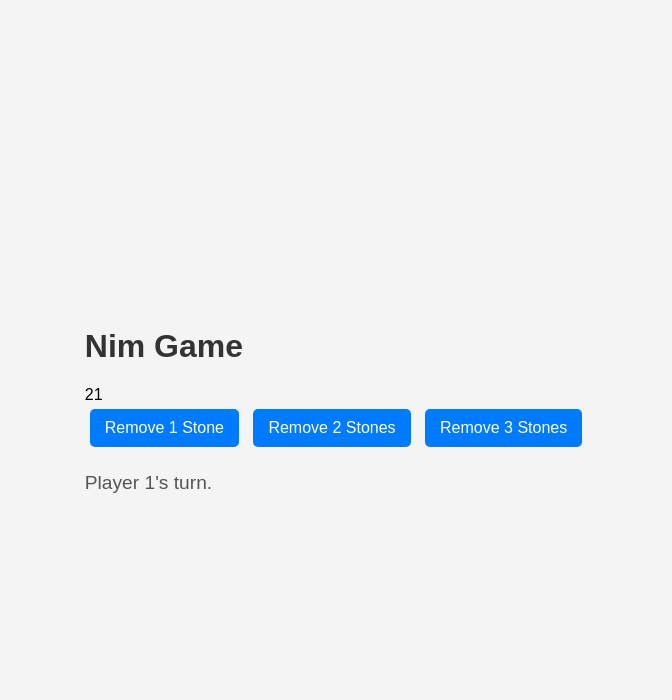
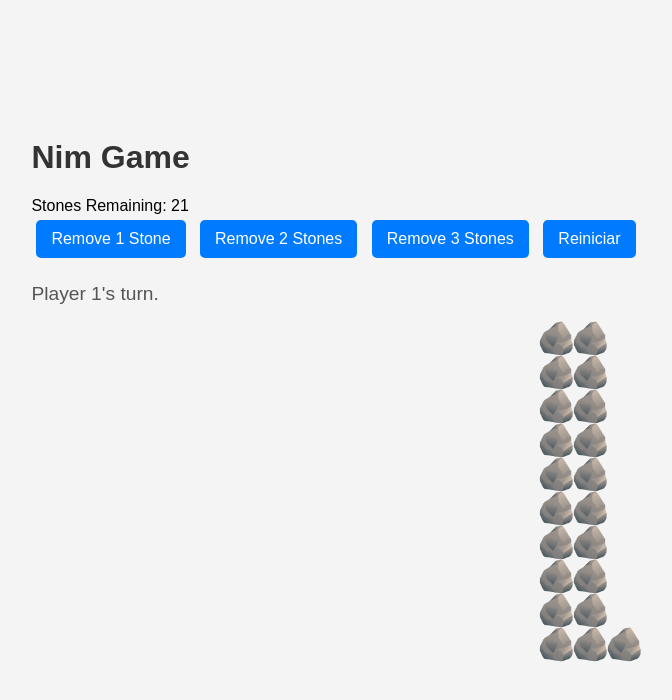
Before and after one commit to TheRealOneAle/NimGame, a website: page nim-game/src/index.html in a window 1280 px wide. Shown: the whole page, without its empty margins (304-976 px from the left). Drawn offline with Linux system fonts and the light colour scheme.

Commit message:
Añadido boton de reinicio y forma visual de ver el juego

```diff
--- a/nim-game/src/index.html
+++ b/nim-game/src/index.html
@@ -14,8 +14,10 @@
             <button class="remove-button" data-stones="1">Remove 1 Stone</button>
             <button class="remove-button" data-stones="2">Remove 2 Stones</button>
             <button class="remove-button" data-stones="3">Remove 3 Stones</button>
+            <button id="restart-btn">Reiniciar</button>
         </div>
         <div id="message" class="message"></div>
+        <div id="stones-visual" class="stones-visual"></div>
     </div>
     <script src="scripts/app.js"></script>
 </body>
--- a/nim-game/src/scripts/app.js
+++ b/nim-game/src/scripts/app.js
@@ -13,12 +13,16 @@
     addEventListeners: function() {
         const buttons = document.querySelectorAll('.remove-button');
         buttons.forEach(button => {
-            // Elimina cualquier listener anterior antes de agregar uno nuevo
             button.onclick = (event) => {
                 const stonesToRemove = parseInt(event.target.dataset.stones);
                 this.removeStones(stonesToRemove);
             };
         });
+        // Botón de reinicio
+        const restartBtn = document.getElementById('restart-btn');
+        if (restartBtn) {
+            restartBtn.onclick = () => window.location.reload();
+        }
     },
 
     removeStones: function(stonesToRemove) {
@@ -53,9 +57,48 @@
     },
 
     updateUI: function() {
-        document.getElementById('stone-count').innerText = this.stones;
+        document.getElementById('count').innerText = this.stones;
         document.getElementById('message').innerText = this.message;
-    }
+
+        const stonesVisual = document.getElementById('stones-visual');
+        stonesVisual.innerHTML = '';
+
+        // Máximo 10 piedras por columna
+        const maxRows = 10;
+        const columns = Math.ceil(this.stones / maxRows);
+
+        // Ajusta el grid-template-columns dinámicamente
+        stonesVisual.style.gridTemplateColumns = `repeat(${columns}, 2em)`;
+        stonesVisual.style.gridAutoRows = '2em';
+
+        // Crea una matriz para las columnas
+        let cols = Array.from({ length: columns }, () => Array(maxRows).fill(null));
+
+        // Distribuye las piedras en columnas (de abajo hacia arriba)
+        for (let i = 0; i < this.stones; i++) {
+            const col = Math.floor(i / maxRows);
+            const row = i % maxRows;
+            cols[col][row] = '🪨';
+        }
+
+        // Agrega las piedras al grid, de abajo hacia arriba por columna
+        for (let row = maxRows - 1; row >= 0; row--) {
+            for (let col = 0; col < columns; col++) {
+                    if (cols[col][row]) {
+                    const stone = document.createElement('span');
+                    stone.className = 'stone-emoji';
+                    stone.textContent = cols[col][row];
+                    stonesVisual.appendChild(stone);
+                    } else if (this.stones > 0) {
+                    // Para mantener el grid alineado, agrega un espacio vacío si no hay piedra en esa posición
+                        const empty = document.createElement('span');
+                        empty.className = 'stone-emoji';
+                        empty.textContent = '';
+                        stonesVisual.appendChild(empty);
+                    }
+                }
+            }
+        }
 };
 
 document.addEventListener('DOMContentLoaded', () => {
--- a/nim-game/src/styles/style.css
+++ b/nim-game/src/styles/style.css
@@ -46,3 +46,21 @@
     font-size: 1.2em;
     color: #555;
 }
+
+.stones-visual {
+    margin: 20px 0;
+    display: grid;
+    justify-content: end;
+    align-items: end;
+    gap: 2px;
+    /* El grid-template-columns se ajustará desde JS */
+    min-width: 2em;
+    min-height: 10em;
+}
+.stone-emoji {
+    font-size: 2em;
+    user-select: none;
+    display: flex;
+    align-items: center;
+    justify-content: center;
+}
```
